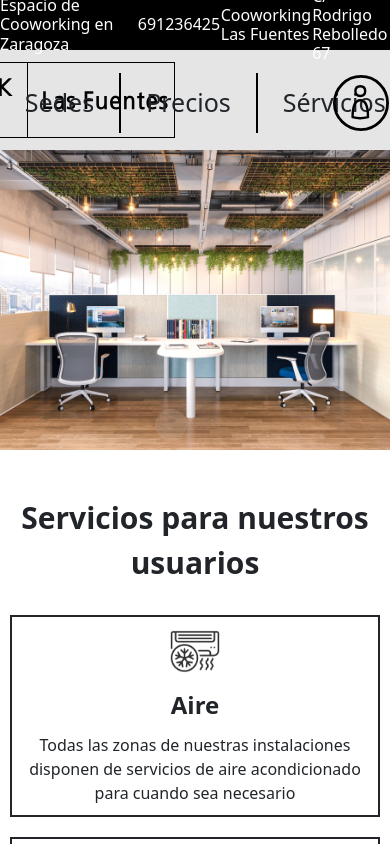
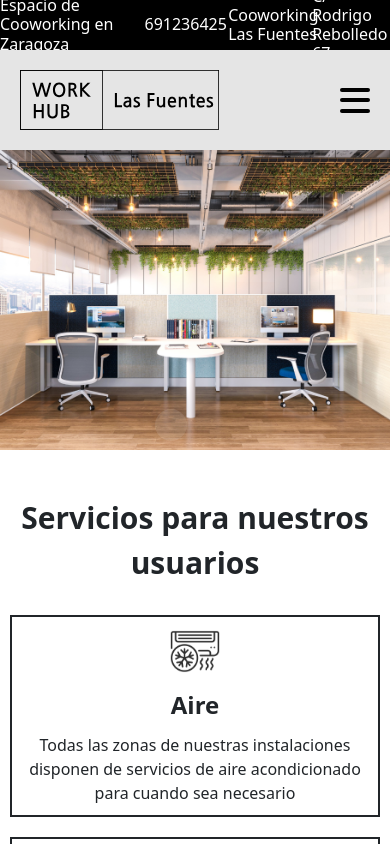
Before and after one commit to nabuin/tfg2daw_3trm_front, a Vue app: page /home in a window 390 px wide. Shown: the top 844 px of the page. Built offline with nearby package versions, Linux system fonts and the light colour scheme; the HTML template or start-up script is replaced by a standard one.

Commit message:
menu hamburguesa funcional

```diff
--- a/src/components/Header.vue
+++ b/src/components/Header.vue
@@ -18,6 +18,7 @@
         </div>
       </div>
     </div>
+
     <div class="header-child-2">
       <div class="header-child-2_left">
         <router-link to="/home">
@@ -33,9 +34,24 @@
           <router-link to="/servicios" class="header-child-2_mid_servicios">Sérvicios</router-link>
           <a href="/home#form" class="header-child-2_mid_masInfo">Más Info</a>
         </div>
+
+        <div class="hamburger" @click="toggleMenu">
+          <span></span>
+          <span></span>
+          <span></span>
+        </div>
+
+        <div class="hamburger-menu" v-if="menuOpen">
+          <router-link to="/home" @click="toggleMenu">Bienvenido</router-link>
+          <router-link to="/sedes" @click="toggleMenu">Sedes</router-link>
+          <router-link to="/precios" @click="toggleMenu">Precios</router-link>
+          <router-link to="/servicios" @click="toggleMenu">Servicios</router-link>
+          <a href="/home#form" @click="toggleMenu">Más Info</a>
+          <router-link to="/login" @click="toggleMenu">Login</router-link>
+        </div>
       </div>
 
-
+      <!-- ICONO LOGIN SOLO EN >1250px -->
       <div class="header-child-2_right">
         <router-link to="/login">
           <img src="../imgs/icons/User_Logo.svg" alt="User logo" />
@@ -44,6 +60,14 @@
     </div>
   </div>
 </template>
+
+<script setup>
+import { ref } from 'vue'
+const menuOpen = ref(false)
+const toggleMenu = () => {
+  menuOpen.value = !menuOpen.value
+}
+</script>
 
 <style lang="scss" scoped>
 h6 {
@@ -55,7 +79,6 @@ h6 {
   height: 150px;
 
   .header-child-1 {
-
     background-color: black;
     height: 50px;
     display: flex;
@@ -83,14 +106,18 @@ h6 {
         width: 65%;
       }
 
-      .header-child-1_right_phone {
+      .header-child-1_right_phone,
+      .header-child-1_right_email,
+      .header-child-1_right_ubi {
         width: 33%;
         display: flex;
         height: 100%;
-        justify-content: flex-end;
         align-items: center;
-        position: relative;
         gap: 8px;
+
+        h6 {
+          margin: 0;
+        }
 
         &::before {
           content: "";
@@ -100,48 +127,19 @@ h6 {
           background-size: contain;
           background-repeat: no-repeat;
           background-position: center;
-          background-image: url('../imgs/icons/phone.svg');
         }
       }
 
-      .header-child-1_right_email {
-        width: 33%;
-        display: flex;
-        height: 100%;
-        justify-content: center;
-        align-items: center;
-        gap: 8px;
-
-        &::before {
-          content: "";
-          display: inline-block;
-          width: 17px;
-          height: 17px;
-          background-size: contain;
-          background-repeat: no-repeat;
-          background-position: center;
-          background-image: url('../imgs/icons/email.svg');
-        }
+      .header-child-1_right_phone::before {
+        background-image: url('../imgs/icons/phone.svg');
       }
 
-      .header-child-1_right_ubi {
-        width: 33%;
-        display: flex;
-        height: 100%;
-        justify-content: flex-start;
-        align-items: center;
-        gap: 8px;
+      .header-child-1_right_email::before {
+        background-image: url('../imgs/icons/email.svg');
+      }
 
-        &::before {
-          content: "";
-          display: inline-block;
-          width: 17px;
-          height: 17px;
-          background-size: contain;
-          background-repeat: no-repeat;
-          background-position: center;
-          background-image: url('../imgs/icons/ubi.svg');
-        }
+      .header-child-1_right_ubi::before {
+        background-image: url('../imgs/icons/ubi.svg');
       }
     }
   }
@@ -151,6 +149,7 @@ h6 {
     display: flex;
     flex-direction: row;
     background: #e5e5e5;
+    position: relative;
 
     .header-child-2_left {
       height: 100%;
@@ -164,54 +163,22 @@ h6 {
       height: 100%;
       width: 50%;
       display: flex;
-      flex-direction: row;
       justify-content: center;
       align-items: center;
+      position: relative;
 
       @media (max-width: 1500px) {
         width: 60%;
       }
-
 
       .header-child-2_mid_heigt {
         display: flex;
         flex-direction: row;
         height: 65px;
 
-        .header-child-2_mid_bienvenido {
-          display: flex;
-          align-items: center;
-          margin: 5px 0px 0 25px;
-          padding-right: 25px;
-          font-size: 25px;
-          font-weight: 500;
-          display: flex;
-          flex-direction: row;
-          border-right: 2px solid black;
-        }
-
-        .header-child-2_mid_espacios {
-          display: flex;
-          align-items: center;
-          margin: 5px 0px 0 25px;
-          padding-right: 25px;
-          font-size: 25px;
-          font-weight: 500;
-          flex-direction: row;
-          border-right: 2px solid black;
-        }
-
-        .header-child-2_mid_precios {
-          display: flex;
-          align-items: center;
-          margin: 5px 0px 0 25px;
-          padding-right: 25px;
-          font-size: 25px;
-          font-weight: 500;
-          flex-direction: row;
-          border-right: 2px solid black;
-        }
-
+        .header-child-2_mid_bienvenido,
+        .header-child-2_mid_espacios,
+        .header-child-2_mid_precios,
         .header-child-2_mid_servicios {
           display: flex;
           align-items: center;
@@ -253,11 +220,13 @@ h6 {
             background-position: center;
             background-image: url('../imgs/icons/arrow.svg');
           }
-
         }
-
       }
 
+      a {
+        text-decoration: none;
+        color: inherit;
+      }
     }
 
     .header-child-2_right {
@@ -271,21 +240,89 @@ h6 {
         width: 15%;
       }
 
+      @media (max-width: 1250px) {
+        display: none;
+      }
+
       img {
         height: 56px;
         margin-top: 5px;
       }
     }
-
   }
 }
 
-.header-child-2_mid {
-  a {
-    text-decoration: none;
-    color: inherit;
+/* ------------------ Menú hamburguesa hasta 1250px ------------------ */
+/* ------------------ Menú hamburguesa hasta 1250px ------------------ */
+@media (max-width: 1250px) {
+  .header-child-2 {
+    justify-content: space-between;
+    align-items: center;
+    padding: 0 20px;
+  }
+
+  .header-child-2_left {
+    width: auto !important;
+    justify-content: flex-start !important;
+    padding-left: 0 !important;
+
+    img {
+      height: 60px;
+      width: auto;
+      max-width: 100%;
+    }
+  }
+
+  .header-child-2_mid {
+    width: auto !important;
+    flex: unset !important;
+    justify-content: flex-end !important;
+  }
+
+  .header-child-2_mid_heigt {
+    display: none !important;
+  }
+
+  .hamburger {
+    display: flex;
+    flex-direction: column;
+    justify-content: space-between;
+    width: 30px;
+    height: 25px;
+    cursor: pointer;
+    margin-left: auto;
+
+    span {
+      height: 4px;
+      width: 100%;
+      background: black;
+      border-radius: 2px;
+    }
+  }
+
+  .hamburger-menu {
+    position: absolute;
+    top: 100%;
+    right: 20px;
+    background: white;
+    border: 2px solid black;
+    padding: 20px;
+    display: flex;
+    flex-direction: column;
+    gap: 15px;
+    z-index: 999;
+
+    a {
+      color: black;
+      text-decoration: none;
+      font-size: 20px;
+      font-weight: 500;
+    }
+  }
+
+  .header-child-2_right {
+    display: none !important;
   }
 }
 
-/*Menu hamburguesa apartir de 1250px*/
 </style>
```
